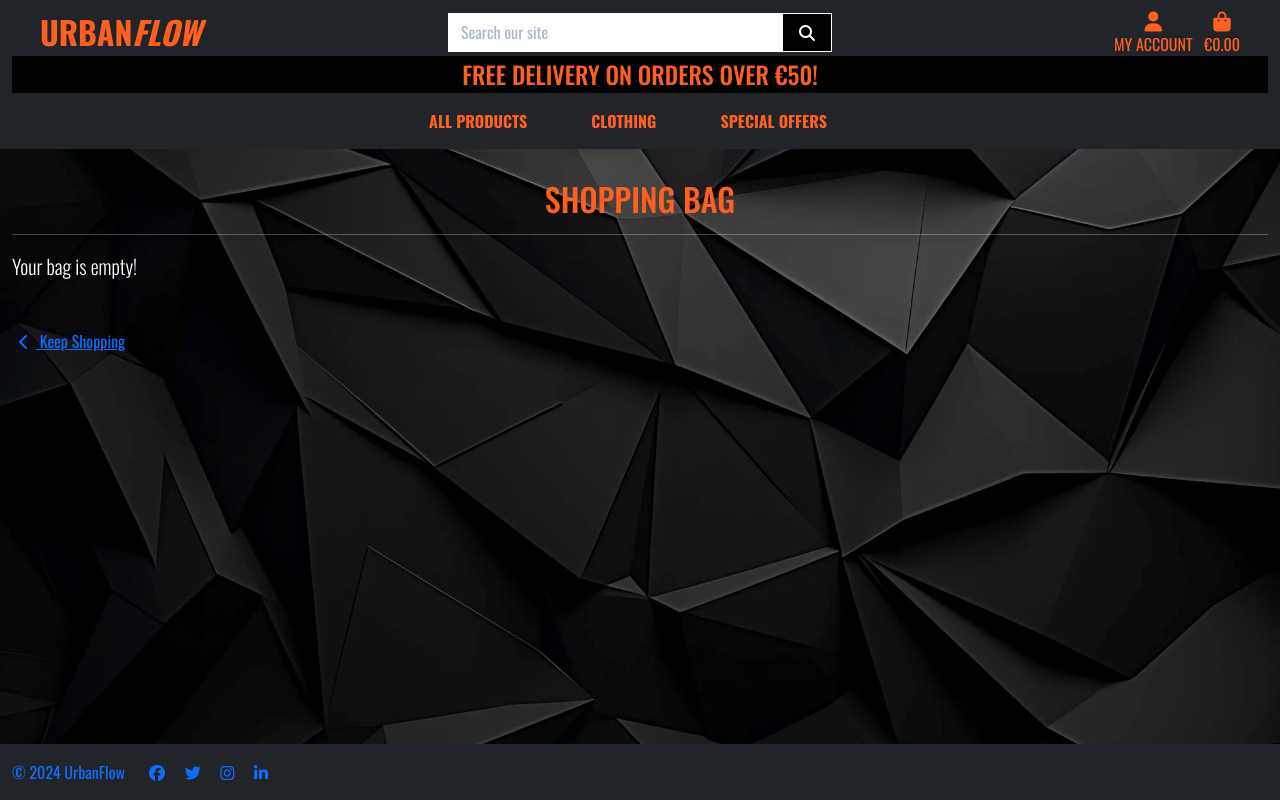
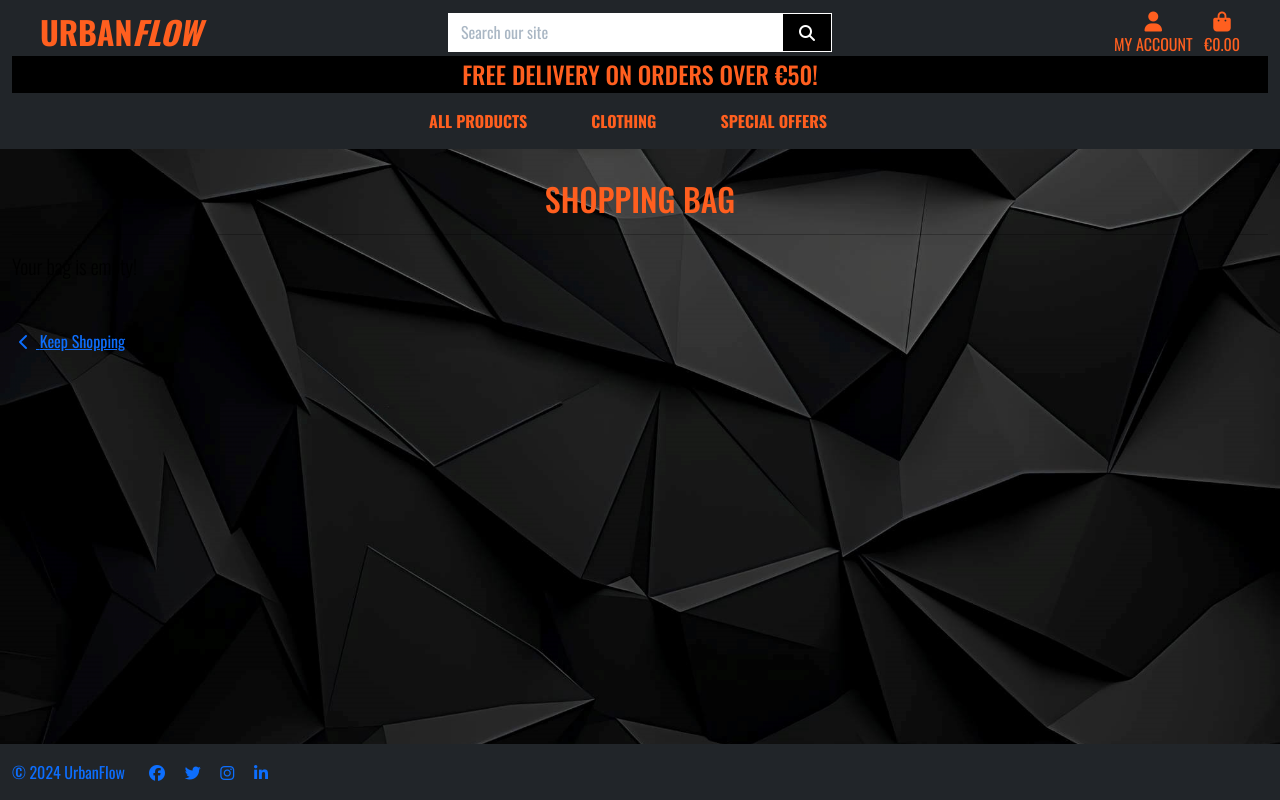
Before and after one commit to keith1729/pp5-urbanflow, a Django app: page /bag/ in a window 1280 px wide. Run offline with Django 4.2, Linux system fonts and the light colour scheme; some libraries are stand-ins or nearby versions.

```diff
--- /dev/null
+++ b/assets/favicon/about.txt
@@ -0,0 +1,6 @@
+This favicon was generated using the following font:
+
+- Font Title: Oswald
+- Font Author: undefined
+- Font Source: https://fonts.gstatic.com/s/oswald/v53/TK3_WkUHHAIjg75cFRf3bXL8LICs1_FvgUFoZAaRliE.ttf
+- Font License: undefined)
--- a/static/css/base.css
+++ b/static/css/base.css
@@ -6,7 +6,7 @@ body {
     background: url('/static/images/background.jpg') no-repeat center center fixed;
     background-size: cover;
     height: calc(100vh - 164px);
-    color: #fff;
+    color: #000;
     font-family: 'Oswald', sans-serif;
 }
 
--- a/templates/base.html
+++ b/templates/base.html
@@ -11,6 +11,11 @@
     <meta name="description" content="E-commerce website">
     <meta name="keywords" content="shopping, online store, e-commerce, buy online">
     {% endblock %}
+    <!-- Favicon -->
+    <link rel="apple-touch-icon" sizes="180x180" href="static/favicon/apple-touch-icon.png">
+    <link rel="icon" type="image/png" sizes="32x32" href="static/favicon/favicon-32x32.png">
+    <link rel="icon" type="image/png" sizes="16x16" href="static/favicon/favicon-16x16.png">
+    <link rel="manifest" href="static/favicon/site.webmanifest">
 
     {% block extra_meta %}
     {% endblock %}
--- a/urbanflow/settings.py
+++ b/urbanflow/settings.py
@@ -29,7 +29,7 @@ BASE_DIR = Path(__file__).resolve().parent.parent
 SECRET_KEY = os.getenv('SECRET_KEY')
 
 # SECURITY WARNING: don't run with debug turned on in production!
-DEBUG = True
+DEBUG = False
 
 ALLOWED_HOSTS = ['8000-keith1729-pp5urbanflow-4k2njwnd9zr.ws.codeinstitute-ide.net', '.herokuapp.com']
 
```
Also changed, not shown: README.md, assets/favicon/android-chrome-192x192.png (added), assets/favicon/android-chrome-512x512.png (added), assets/favicon/apple-touch-icon.png (added), assets/favicon/favicon-16x16.png (added), assets/favicon/favicon-32x32.png (added), assets/favicon/favicon.ico (added), assets/favicon/site.webmanifest (added), static/images/fb0.png (added), static/images/fb1.png (added), static/images/fb2.png (added), 1 other file.
